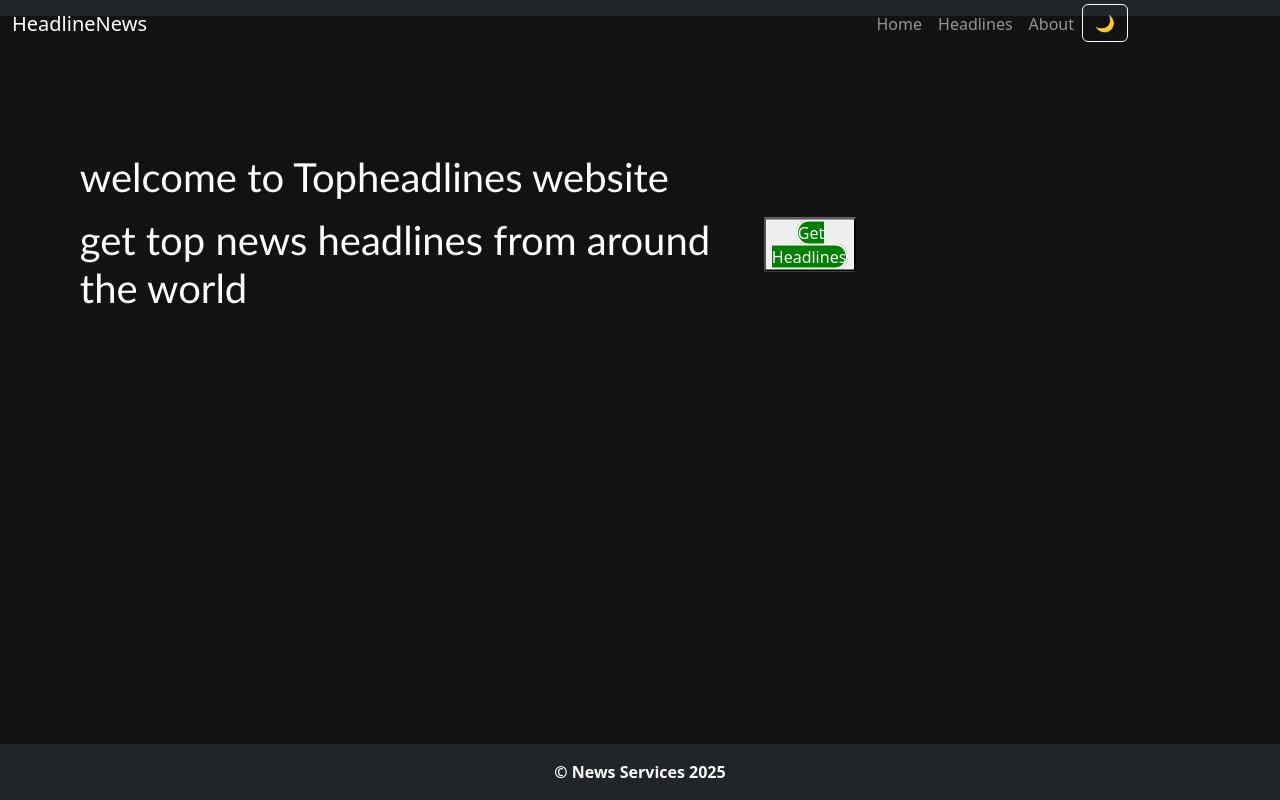
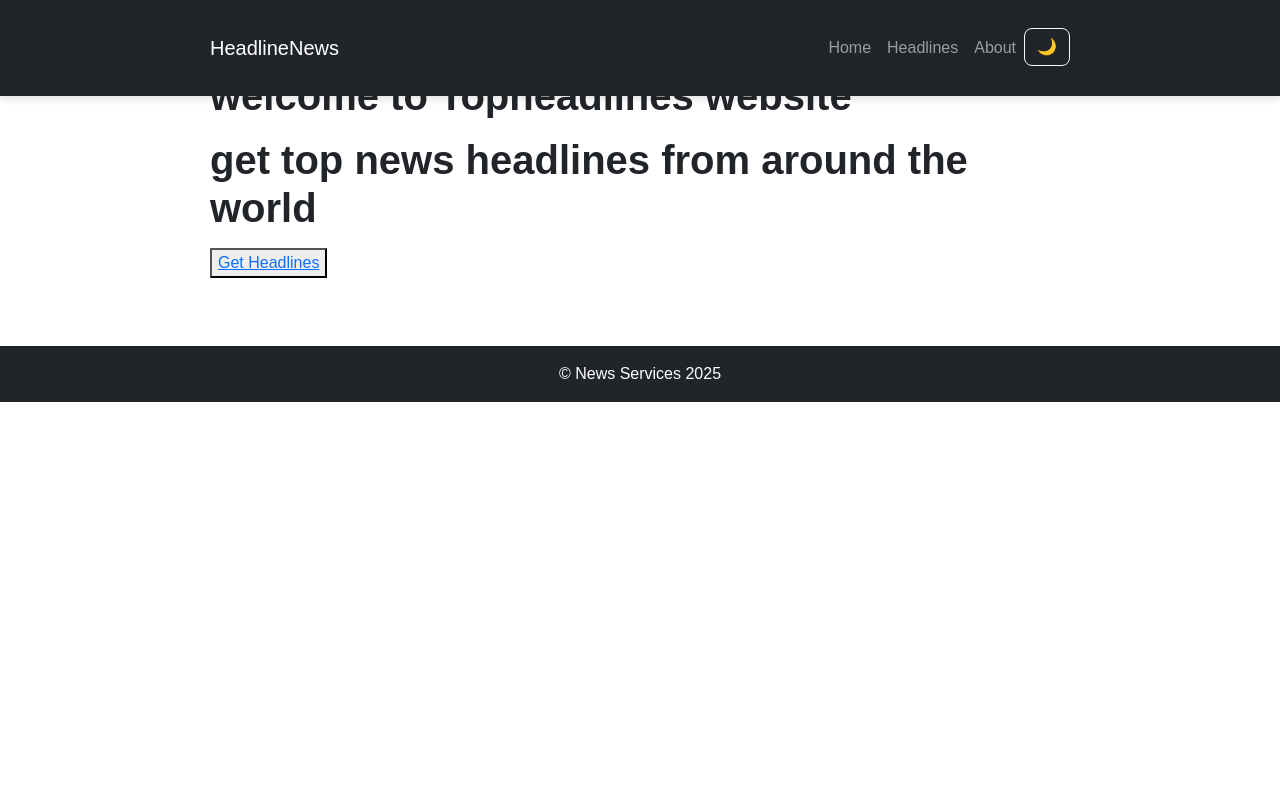
Before and after one commit to chimebukanian/news_aggregator_app, a Django app: page / in a window 1280 px wide. Run offline with Django 3.2, Linux system fonts and the light colour scheme.

Commit message:
Update style.css

```diff
--- a/news/static/news/css/style.css
+++ b/news/static/news/css/style.css
@@ -1,126 +1,64 @@
-.jumbotron {
-    display: flex;
-    align-items: center;
-    justify-content: space-between;
-    flex-wrap: nowrap;
-    position: fixed;
-    top: 0;
-    left: 0;
-    z-index: 1;
-    width: 100%;
-    height: 20%;
+/* General Styles */
+body {
+    font-family: 'Poppins', sans-serif;
+    transition: background 0.3s, color 0.3s;
 }
 
-.container {
-    position: absolute;
-    top: 23%;
+.light-mode {
+    background-color: #f8f9fa;
+    color: #212529;
 }
 
-@media screen and (max-height: 450px) {
-    .sidebar-nav {
-        padding-top: 15px;
-    }
-    .sidebar-nav a {
-        font-size: 18px;
-    }
+.dark-mode {
+    background-color: #121212;
+    color: #e0e0e0;
 }
 
-.welcome {
-    color: rgb(0, 153, 255);
-    position: relative;
-    left: 24px;
+/* Navbar */
+.navbar {
+    box-shadow: 0px 4px 6px rgba(0, 0, 0, 0.1);
 }
 
-.centre_btn {
-    position: absolute;
-    top: 50%;
-    left: 37%;
-    transform: translate(-50%, -50%);
-    display: flex;
-    align-items: center;
-    justify-content: space-between;
-    width: 60%;
-}
-
-a {
-    text-decoration: none;
-}
-
-.centre_btn .service {
-    color: white;
-    font-family: 'Gill Sans', 'Gill Sans MT', Calibri, 'Trebuchet MS', sans-serif;
-    position: relative;
-    min-width: 100%;
-}
-
-.centre_btn button {
-    height: 20%;
-    width: 20%;
-}
-
-.centre_btn button a {
-    text-decoration: none;
-    border: 2px solid white;
-    border-radius: 20px;
-    color: white;
-    background: green;
-}
-
-.service .service-1 {
-    margin-bottom: 15px;
-}
-
-.service .service-2 {
-    margin-top: 0;
-}
-
-body {
-    background: rgb(19, 18, 18);
-}
-
-.sidebar_nav {
-    display: flex;
-    justify-content: space-between;
-    align-content: center;
-    list-style-type: none;
-}
-
-.sidebar_nav li {
-    margin-left: 12px;
-}
-
-.sidebar_nav li a {
-    color: rgb(0, 153, 255);
-}
-
-form {
-    position: absolute;
-    left: 50%;
-    top: 50%;
-    transform: translate(-50%, -50%);
-    color: white;
-    border: 2px solid whitesmoke;
+/* Main Content */
+.container {
+    max-width: 900px;
+    margin: auto;
     padding: 20px;
 }
 
-.about {
-    position: absolute;
-    left: 50%;
-    top: 50%;
-    transform: translate(-50%, -50%);
+/* Headings */
+h1, h2, h3 {
+    font-weight: 600;
+}
+
+/* News Items */
+.news-item {
+    background: #ffffff;
+    padding: 15px;
+    border-radius: 10px;
+    box-shadow: 0px 2px 8px rgba(0, 0, 0, 0.1);
+    margin-bottom: 20px;
+}
+
+.dark-mode .news-item {
+    background: #1e1e1e;
+}
+
+/* Buttons */
+.btn {
+    border-radius: 8px;
+    transition: all 0.3s;
+}
+
+.btn:hover {
+    transform: scale(1.05);
+}
+
+/* Footer */
+footer {
+    text-align: center;
+    padding: 15px;
+    margin-top: 20px;
+    background: #343a40;
     color: white;
 }
-
-footer {
-    position: fixed;
-    left: 0;
-    bottom: 0;
-    text-align: center;
-    display: flex;
-    justify-content: center;
-    align-items: center;
-    width: 100%;
-    height: max-content;
-    font-weight: bold;
-    color: white;
-}
```
